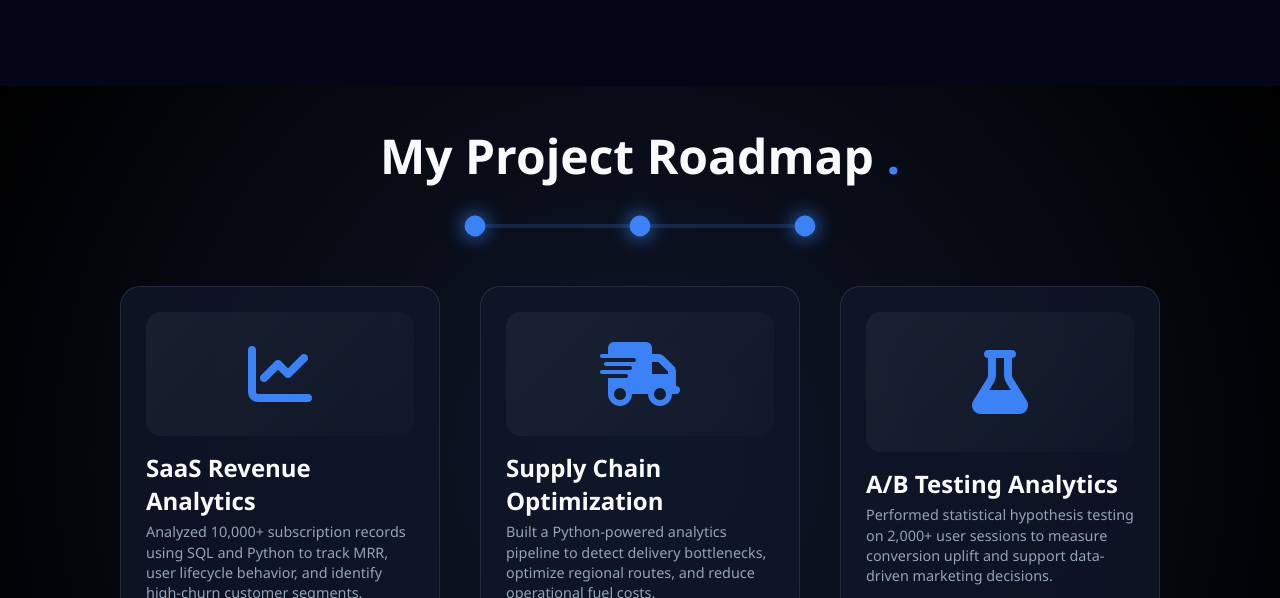
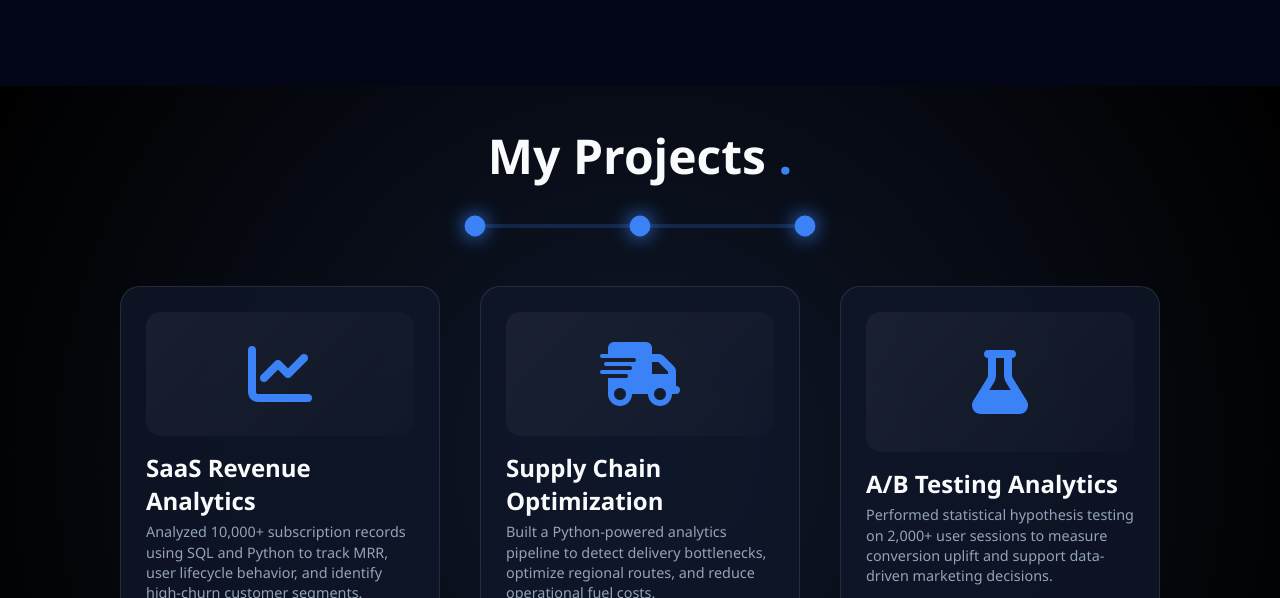
Before and after one commit to Prajwalg9/prajwal-portfolio, a plain HTML site: page index.html in a window 1280 px wide. Shown: the part 2360-2958 px from the top of the page. Drawn offline with nearby package versions, Linux system fonts and the light colour scheme.

Commit message:
Update index.html

```diff
--- a/index.html
+++ b/index.html
@@ -390,7 +390,7 @@
         <section class="project-section-wrapper" id="project-section-wrapper">
             <div class="project-container">
                 <h2 class="section-title">
-                    My Project Roadmap
+                    My Projects
                     <span style="color: var(--primary-blue)">.</span>
                 </h2><span class="mobile-break"><br><br><br><br></span>
 
```
